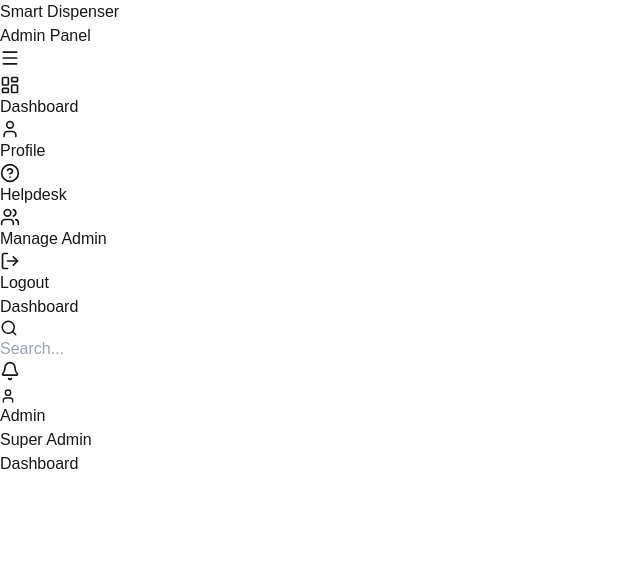
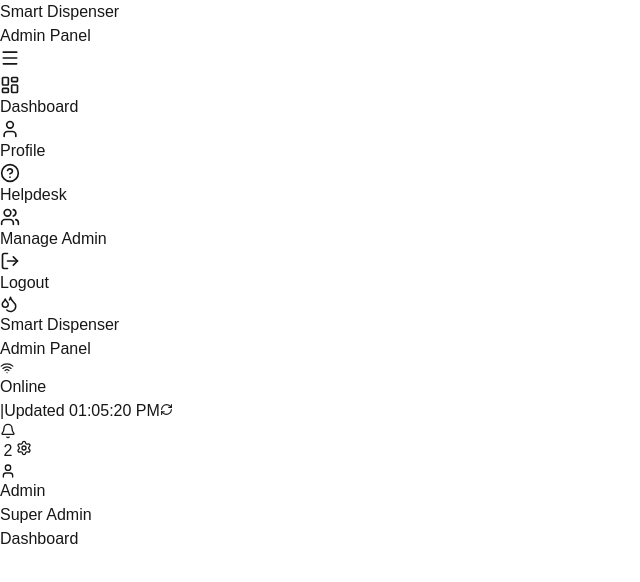
Before and after one commit to nurwahibzy/Smart-Dispenser-App, a Next.js app: page /admin/dashboard in a window 1280 px wide. Shown: the top 582 px of the page, without its empty margins (0-640 px from the left). Built offline with nearby package versions, Linux system fonts and the light colour scheme.

Commit message:
feat: enhance admin dashboard with DeviceStatusBar and NavbarAdmin integration

```diff
--- a/src/app/admin/layout.tsx
+++ b/src/app/admin/layout.tsx
@@ -1,17 +1,36 @@
+"use client";
+
+import { useState } from "react";
 import Sidebar from "@/components/layouts/sidebar";
-import Navbar from "@/components/layouts/navbar/navbarAdmin";
+import NavbarAdmin from "@/components/layouts/navbar/NavbarAdmin";
+import DeviceStatusBar from "@/components/layouts/navbar/DeviceStatusBar";
 
 export default function AdminLayout({
   children,
 }: {
   children: React.ReactNode;
 }) {
+  const [online] = useState(true);
+  const [lastUpdate, setLastUpdate] = useState(new Date());
+  const [notifications, setNotifications] = useState(2);
+
+  const fluctuate = () => {
+    setLastUpdate(new Date());
+  };
+
   return (
     <div className="flex">
       <Sidebar />
 
       <div className="flex-1 flex flex-col">
-        <Navbar />
+        <NavbarAdmin
+          online={online}
+          lastUpdate={lastUpdate}
+          fluctuate={fluctuate}
+          notifications={notifications}
+          setNotifications={setNotifications}
+          DeviceStatusBar={DeviceStatusBar}
+        />
 
         <main className="flex-1 bg-gray-50 p-6">{children}</main>
       </div>
--- a/src/app/page.tsx
+++ b/src/app/page.tsx
@@ -1,4 +1,4 @@
-import NavbarPublic from "@/components/layouts/navbar/navbarPublic";
+import NavbarPublic from "@/components/layouts/navbar/NavbarPublic";
 import Footer from "@/components/layouts/footer";
 import HeroSection from "@/components/sections/hero/HeroSection";
 
--- /dev/null
+++ b/src/components/layouts/navbar/DeviceStatusBar.tsx
@@ -0,0 +1,66 @@
+"use client";
+
+import { useState } from "react";
+import { Wifi, WifiOff, RefreshCw } from "lucide-react";
+
+type DeviceStatusBarProps = {
+  online: boolean;
+  lastUpdate: Date;
+  onRefresh: () => void;
+};
+
+export default function DeviceStatusBar({
+  online,
+  lastUpdate,
+  onRefresh,
+}: DeviceStatusBarProps) {
+  const [spinning, setSpinning] = useState(false);
+
+  const handleRefresh = () => {
+    setSpinning(true);
+    onRefresh();
+
+    setTimeout(() => {
+      setSpinning(false);
+    }, 1000);
+  };
+
+  return (
+    <div className="flex items-center gap-3 bg-white/80 backdrop-blur rounded-xl px-4 py-2 border border-slate-100 shadow-sm text-sm">
+      {/* Status */}
+      <div
+        className={`flex items-center gap-1.5 ${
+          online ? "text-emerald-500" : "text-slate-400"
+        }`}
+      >
+        {online ? <Wifi size={14} /> : <WifiOff size={14} />}
+        <span className="text-xs">{online ? "Online" : "Offline"}</span>
+
+        {online && (
+          <span className="w-1.5 h-1.5 rounded-full bg-emerald-400 animate-pulse" />
+        )}
+      </div>
+
+      {/* Divider */}
+      <span className="text-slate-200">|</span>
+
+      {/* Last Update */}
+      <span className="text-slate-400 text-xs">
+        Updated{" "}
+        {lastUpdate.toLocaleTimeString([], {
+          hour: "2-digit",
+          minute: "2-digit",
+          second: "2-digit",
+        })}
+      </span>
+
+      {/* Refresh Button */}
+      <button
+        onClick={handleRefresh}
+        className="text-slate-400 hover:text-blue-600 transition-colors"
+      >
+        <RefreshCw size={13} className={spinning ? "animate-spin" : ""} />
+      </button>
+    </div>
+  );
+}
--- a/src/components/layouts/navbar/navbarAdmin.tsx
+++ b/src/components/layouts/navbar/navbarAdmin.tsx
@@ -1,44 +1,72 @@
 "use client";
 
-import { Bell, Search, User } from "lucide-react";
+import type { NavbarAdminProps } from "@/types/navbar";
+import { Droplets, Bell, Settings, User } from "lucide-react";
 
-export default function NavbarAdmin() {
+export default function NavbarAdmin({
+  online,
+  lastUpdate,
+  fluctuate,
+  notifications,
+  setNotifications,
+  DeviceStatusBar,
+}: NavbarAdminProps) {
   return (
-    <header className="h-16 bg-white border-b border-blue-100 flex items-center justify-between px-6 shadow-sm">
-      {/* LEFT */}
-      <div className="flex items-center gap-4">
-        <h2 className="text-lg font-semibold text-gray-700">Dashboard</h2>
+    <header className="bg-white border-b border-blue-100 sticky top-0 z-30 shadow-sm">
+      <div className="px-6 py-4 flex items-center justify-between">
+        {/* LEFT (samakan dengan sidebar) */}
+        <div className="flex items-center gap-3">
+          <div className="w-9 h-9 bg-blue-600 rounded-xl flex items-center justify-center">
+            <Droplets size={18} className="text-white" />
           </div>
-
-      {/* SEARCH */}
-      <div className="hidden md:flex items-center bg-gray-100 rounded-xl px-3 py-2 w-80">
-        <Search size={18} className="text-gray-400" />
-        <input
-          type="text"
-          placeholder="Search..."
-          className="bg-transparent outline-none ml-2 text-sm w-full"
-        />
+          <div>
+            <h1 className="text-sm font-bold text-blue-600">Smart Dispenser</h1>
+            <p className="text-xs text-gray-400">Admin Panel</p>
+          </div>
         </div>
 
         {/* RIGHT */}
-      <div className="flex items-center gap-4">
+        <div className="flex items-center gap-3">
+          {/* Device Status */}
+          <DeviceStatusBar
+            online={online}
+            lastUpdate={lastUpdate}
+            onRefresh={fluctuate}
+          />
+
           {/* Notification */}
-        <button className="relative p-2 rounded-xl hover:bg-blue-50 transition">
-          <Bell size={20} className="text-gray-600" />
-          <span className="absolute top-1 right-1 w-2 h-2 bg-red-500 rounded-full"></span>
+          <button
+            onClick={() => setNotifications(0)}
+            className="relative w-9 h-9 bg-gray-50 border border-blue-100 rounded-xl flex items-center justify-center text-gray-600 hover:text-blue-600 hover:bg-blue-50 transition"
+          >
+            <Bell size={16} />
+            {notifications > 0 && (
+              <span className="absolute -top-1 -right-1 w-4 h-4 bg-red-500 rounded-full text-white text-[9px] flex items-center justify-center font-bold">
+                {notifications}
+              </span>
+            )}
           </button>
 
-        {/* User */}
+          {/* Settings */}
+          <button className="w-9 h-9 bg-gray-50 border border-blue-100 rounded-xl flex items-center justify-center text-gray-600 hover:text-blue-600 hover:bg-blue-50 transition">
+            <Settings size={16} />
+          </button>
+
+          {/* 👤 PROFILE */}
           <div className="flex items-center gap-3 cursor-pointer hover:bg-blue-50 px-3 py-2 rounded-xl transition">
+            {/* Avatar */}
             <div className="w-8 h-8 bg-blue-500 text-white flex items-center justify-center rounded-full">
               <User size={16} />
             </div>
+
+            {/* Text */}
             <div className="hidden sm:block">
               <p className="text-sm font-medium text-gray-700">Admin</p>
               <p className="text-xs text-gray-400">Super Admin</p>
             </div>
           </div>
         </div>
+      </div>
     </header>
   );
 }
--- /dev/null
+++ b/src/types/navbar.ts
@@ -0,0 +1,12 @@
+export type NavbarAdminProps = {
+  online: boolean;
+  lastUpdate: Date;
+  fluctuate: () => void;
+  notifications: number;
+  setNotifications: React.Dispatch<React.SetStateAction<number>>;
+  DeviceStatusBar: React.ComponentType<{
+    online: boolean;
+    lastUpdate: Date;
+    onRefresh: () => void;
+  }>;
+};
```
Also changed, not shown: tsconfig.json (+9 -7 lines). Lines whose indentation alone changed are shown as unchanged.
